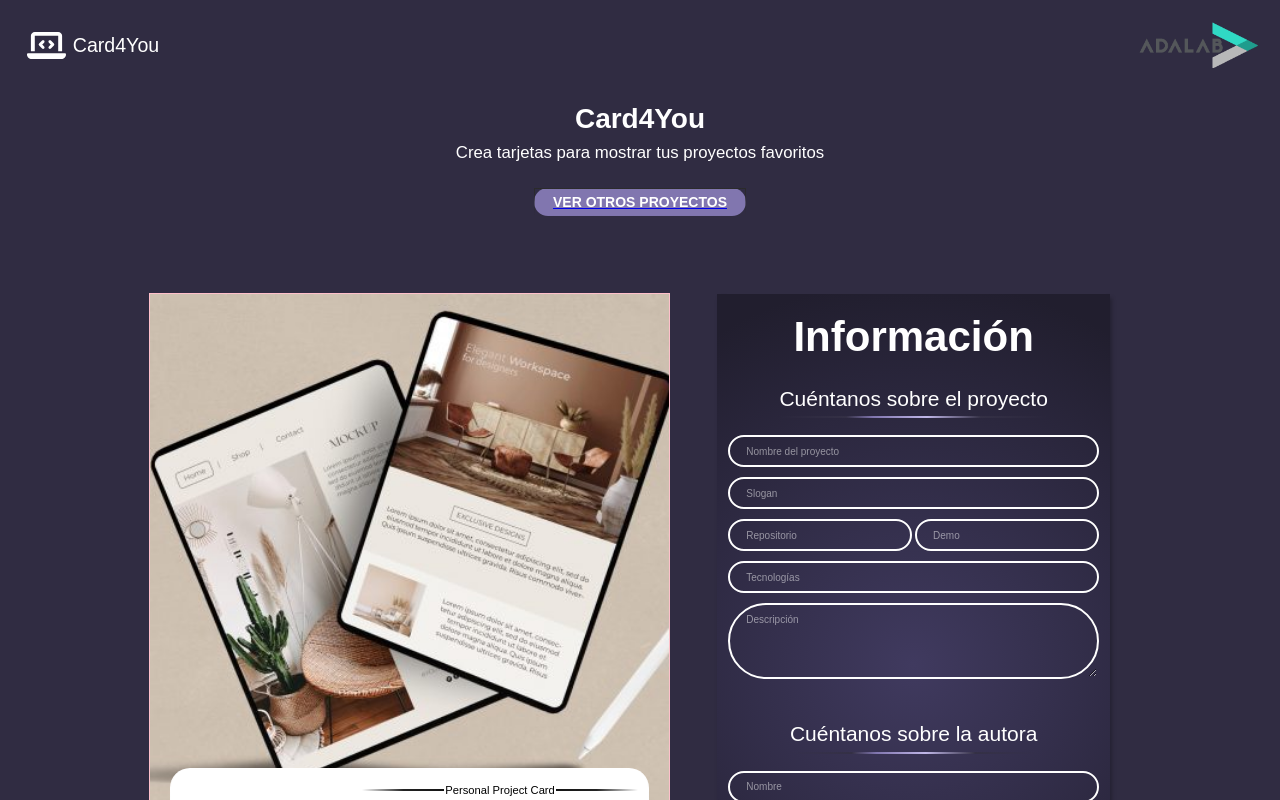
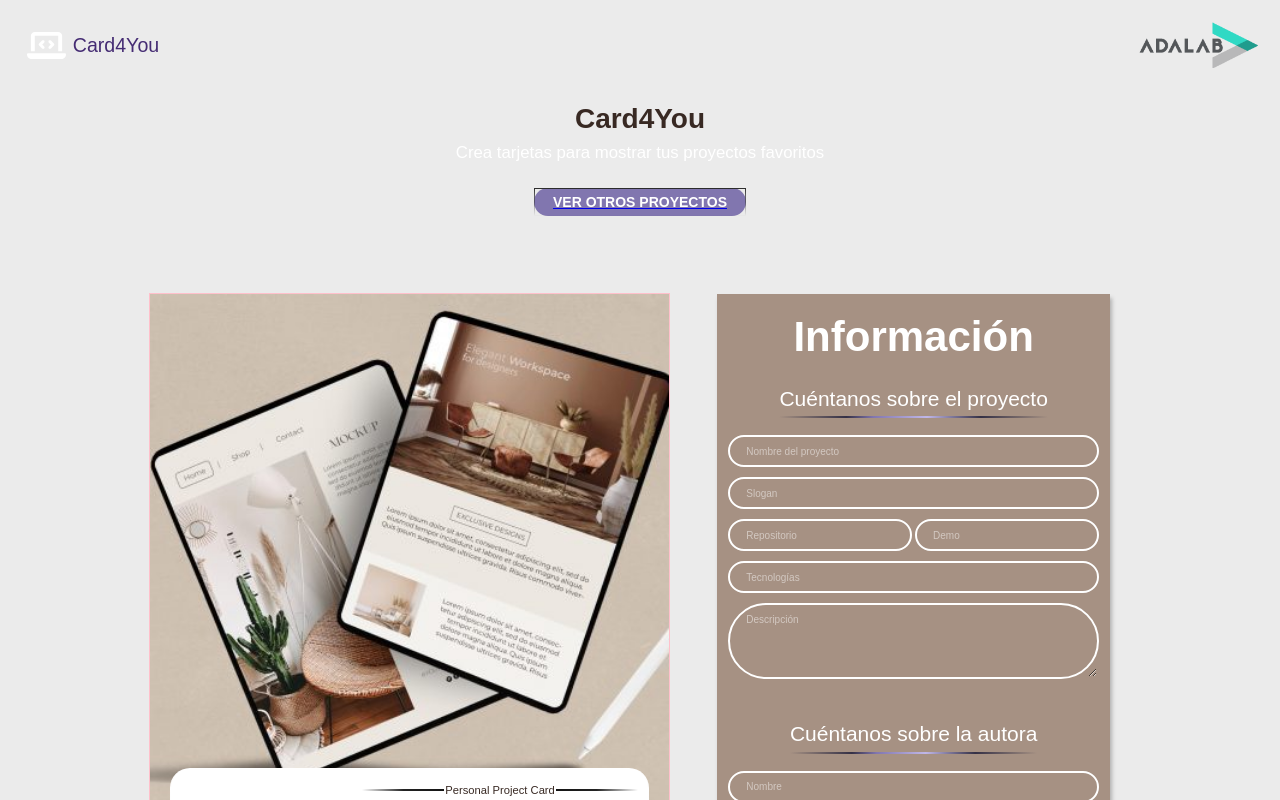
Before and after one commit to Guillotdiana/project-promo-x-module-4-team-4, a React (Vite) app: page /#/crear in a window 1280 px wide. Shown: the top 800 px of the page. Built offline with nearby package versions, Linux system fonts and the light colour scheme.

Commit message:
add colors

```diff
--- a/src/styles/App.scss
+++ b/src/styles/App.scss
@@ -9,15 +9,37 @@ fieldset {
 
   :root {
 
+    // Colores nuevos
+
+      $beige: #E6DBC8;
+      $brown: #A69183;
+      $dark-brown: #382923;
+      $grey: #EBEBEB;
+      $ligth-purple: #C0AADE;
+      $purple: #452C73;
+      $green: #B0B861;
+
     /* COLORS */
+
+    // --color-black: #000000;
+    // --color-black-80: rgba(0, 0, 0, 0.8);
+    // --color-greyish-brown: #505050;
+    // --color-greyish-brown-88: rgba(62, 62, 62, 0.88);
+    // --color-dusk: #403a5f;
+    // --color-greyish-brown-two: #575757;
+    // --color-dark: #302c42;
+    // --color-warm-grey: #909090;
+    // --color-white: #ffffff;
+    // --color-dark-lilac: #8176af;
+    // --color-white-50: rgba(255, 255, 255, 0.5);
 
     --color-black: #000000;
     --color-black-80: rgba(0, 0, 0, 0.8);
     --color-greyish-brown: #505050;
     --color-greyish-brown-88: rgba(62, 62, 62, 0.88);
-    --color-dusk: #403a5f;
+    --color-dusk: #A69183;;
     --color-greyish-brown-two: #575757;
-    --color-dark: #302c42;
+    --color-dark: #EBEBEB;
     --color-warm-grey: #909090;
     --color-white: #ffffff;
     --color-dark-lilac: #8176af;
@@ -88,7 +110,7 @@ fieldset {
   .header .header__title {
     font: var(--font-title-brand);
     text-transform: capitalize;
-    color: var(--color-white);
+    color: #452C73;
   }
 
   @media screen and (min-width: 768px) {
@@ -114,6 +136,7 @@ fieldset {
 
   .hero .title {
     font: var(--font-title-big);
+    color: #382923;
     margin-bottom: 8px;
   }
 
@@ -145,7 +168,7 @@ fieldset {
     display: grid;
     grid-template-columns: 40% 60%;
 
-    color: var(--color-black);
+    color: #382923;
     font: var(--font-card-text);
 
     border-radius: 20px;
@@ -251,7 +274,8 @@ fieldset {
 
     box-shadow: 2px 4px 4px 0 rgba(0, 0, 0, 0.25);
     border: solid 1px rgba(0, 0, 0, 0);
-    background-image: radial-gradient(circle at 50% 50%, var(--color-dusk), #211e2e 92%);
+    background-color: #A69183;
+    // background-image: radial-gradient(circle at 50% 50%, var(--color-dusk), #211e2e 92%);
   }
 
   .addForm .title {
--- /dev/null
+++ b/src/styles/var.scss
@@ -0,0 +1,8 @@
+// Colores
+
+$beige: #E6DBC8;
+$brown: #A69183;
+$grey: #EBEBEB;
+$ligth-purple: #C0AADE;
+$purple: #452C73;
+$green: #B0B861;
```
